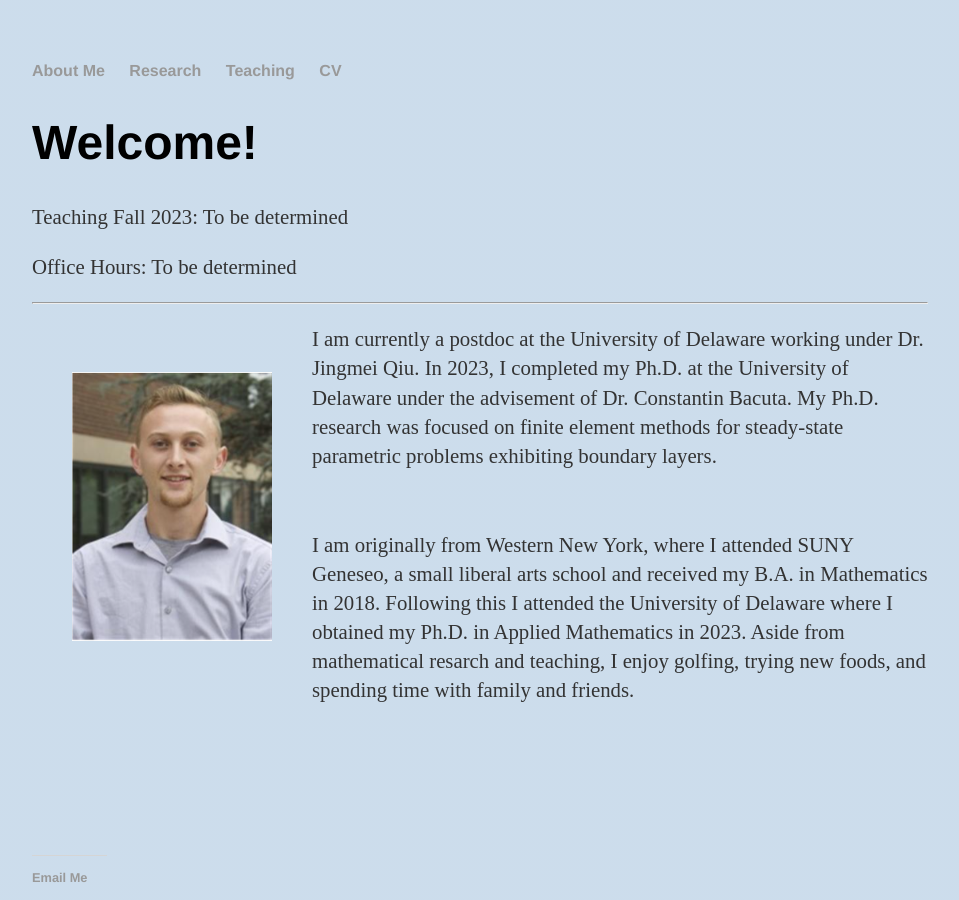
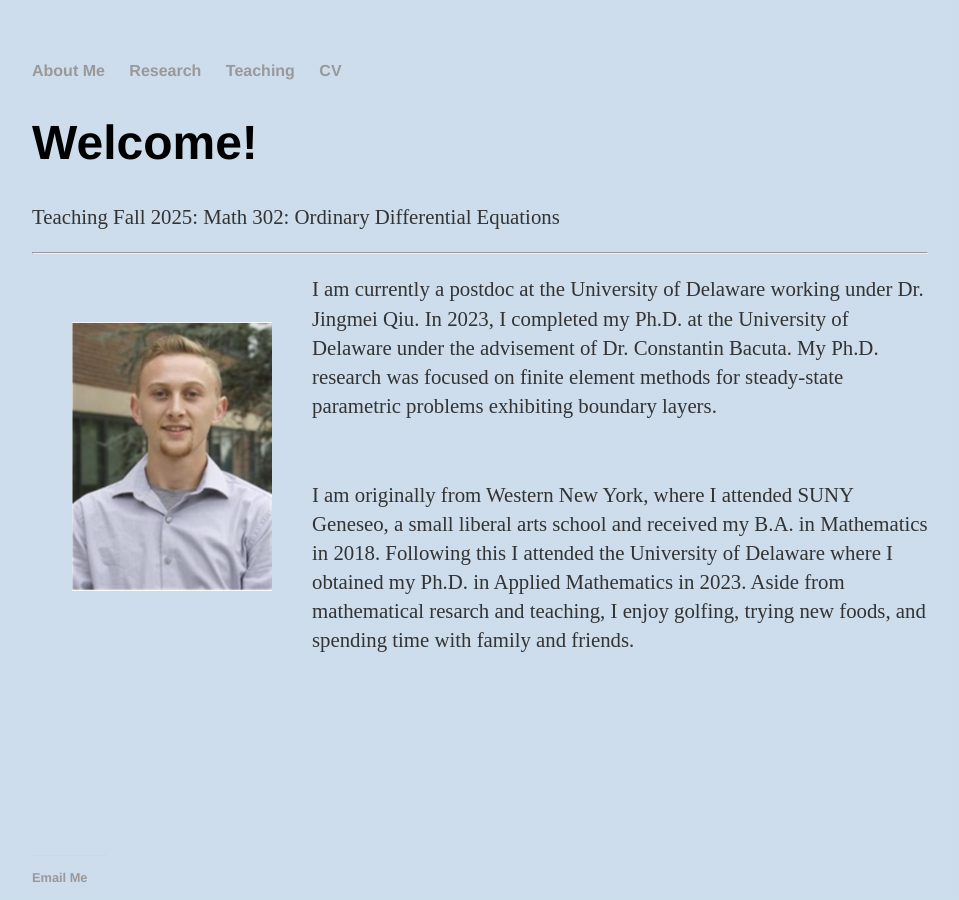
Before and after one commit to dhayes95/dhayes95.github.io, a Jekyll site: the page built from index.html, in a window 1280 px wide. Shown: the whole page, without its empty margins (160-1119 px from the left). Built offline with Jekyll 4.4.1, drawn with Linux system fonts in a browser that asks for light colours.

Commit message:
Update index.html

```diff
--- a/index.html
+++ b/index.html
@@ -5,8 +5,7 @@ title: Dan Hayes
 <div class="blurb">
 	<h1>Welcome!</h1>
 
-	<p> Teaching Fall 2023: To be determined </p>
-	<p> Office Hours: To be determined </p>
+	<p> Teaching Fall 2025: Math 302: Ordinary Differential Equations </p>
 	<hr>
 
 
```
